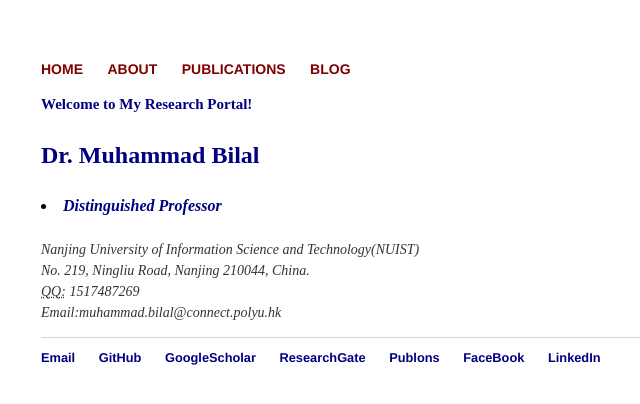
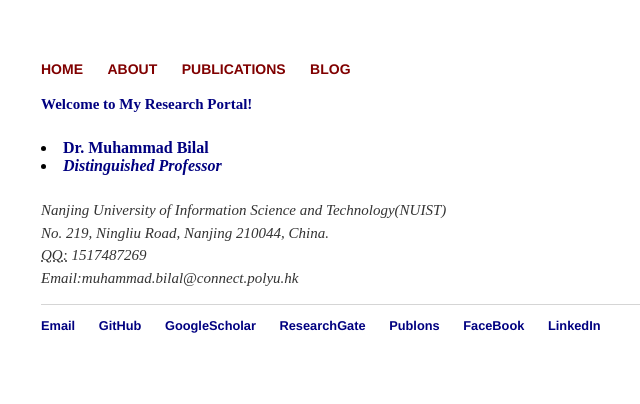
Before and after one commit to rs-DrBilal/rsbilal.github.io, a Jekyll site: the page built from index.html, in a window 1280 px wide. Shown: the top 404 px of the page, without its empty margins (151-791 px from the left). Built offline with Jekyll 4.4.1, drawn with Linux system fonts in a browser that asks for light colours.

Commit message:
Update index.html

```diff
--- a/index.html
+++ b/index.html
@@ -4,10 +4,10 @@ title: Muhammad Bilal
 ---
 <div class="blurb">
 	<p style="color: NAVY; font-size:15px"><strong>Welcome to My Research Portal!</strong></p>
-	<p <li><a href="http://ocean.nuist.edu.cn/muhammadbilal" style="color: NAVY;line-height:1.0"><strong>Dr. Muhammad Bilal</strong></a><br>
+	<p> <li><a href="http://ocean.nuist.edu.cn/muhammadbilal" style="color: NAVY;line-height:1.0"><strong>Dr. Muhammad Bilal</strong></a><br>
 	<li><a href="http://ocean.nuist.edu.cn"style="color: NAVY;font-size:16px;line-height:1.0"><strong><em>Distinguished Professor</em></strong></a></p>
 
-					<p style="font-size:14px; line-height:1.5"> <em> Nanjing University of Information Science and Technology(NUIST)<br>
+					<p style="font-size:15px; line-height:1.5"> <em> Nanjing University of Information Science and Technology(NUIST)<br>
 					No. 219, Ningliu Road, Nanjing 210044, China.<br>
 					<abbr title="QQ">QQ:</abbr> 1517487269<br>
 					<span class="obfuscate">Email:muhammad.bilal@connect.polyu.hk</span>
```
